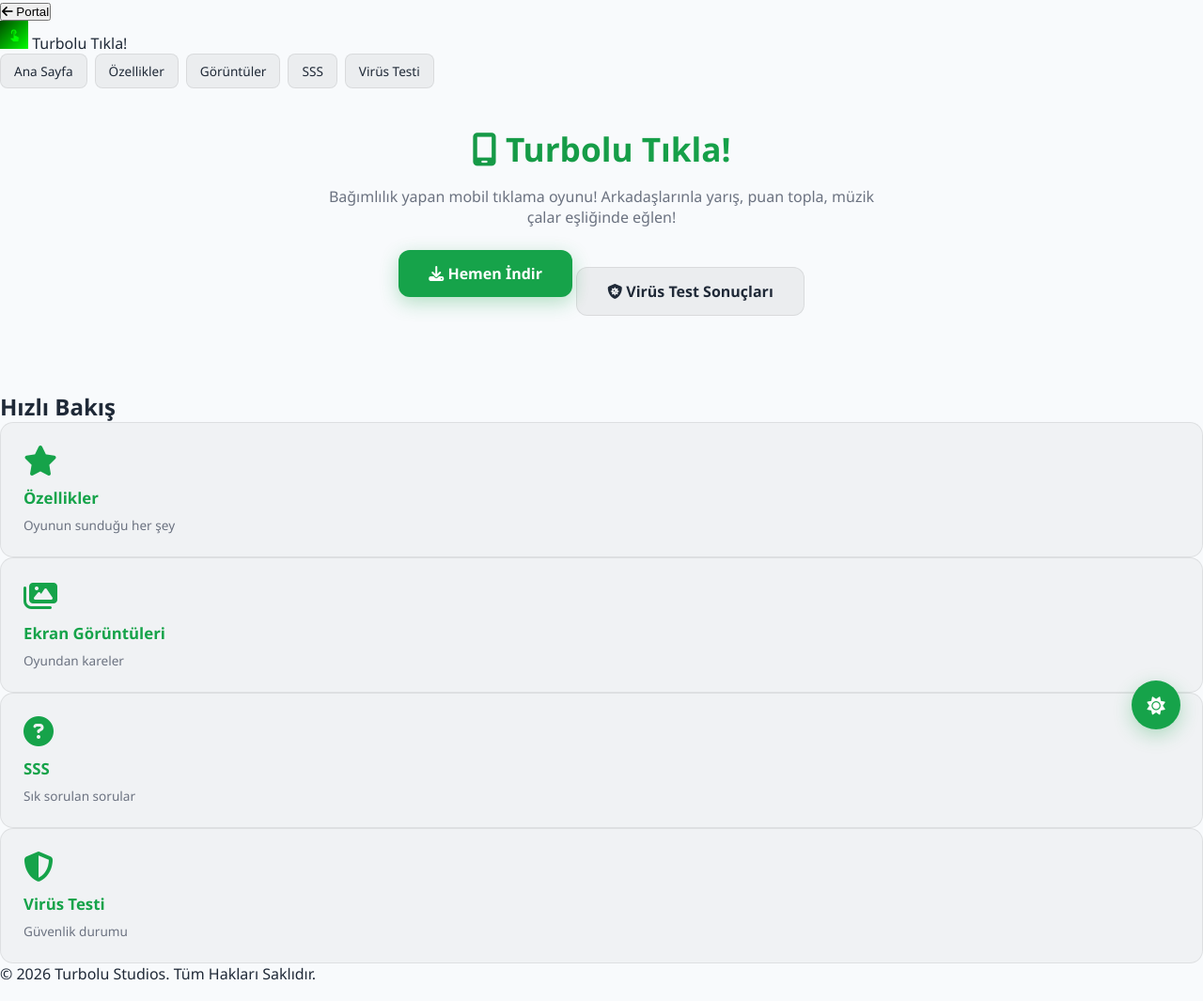
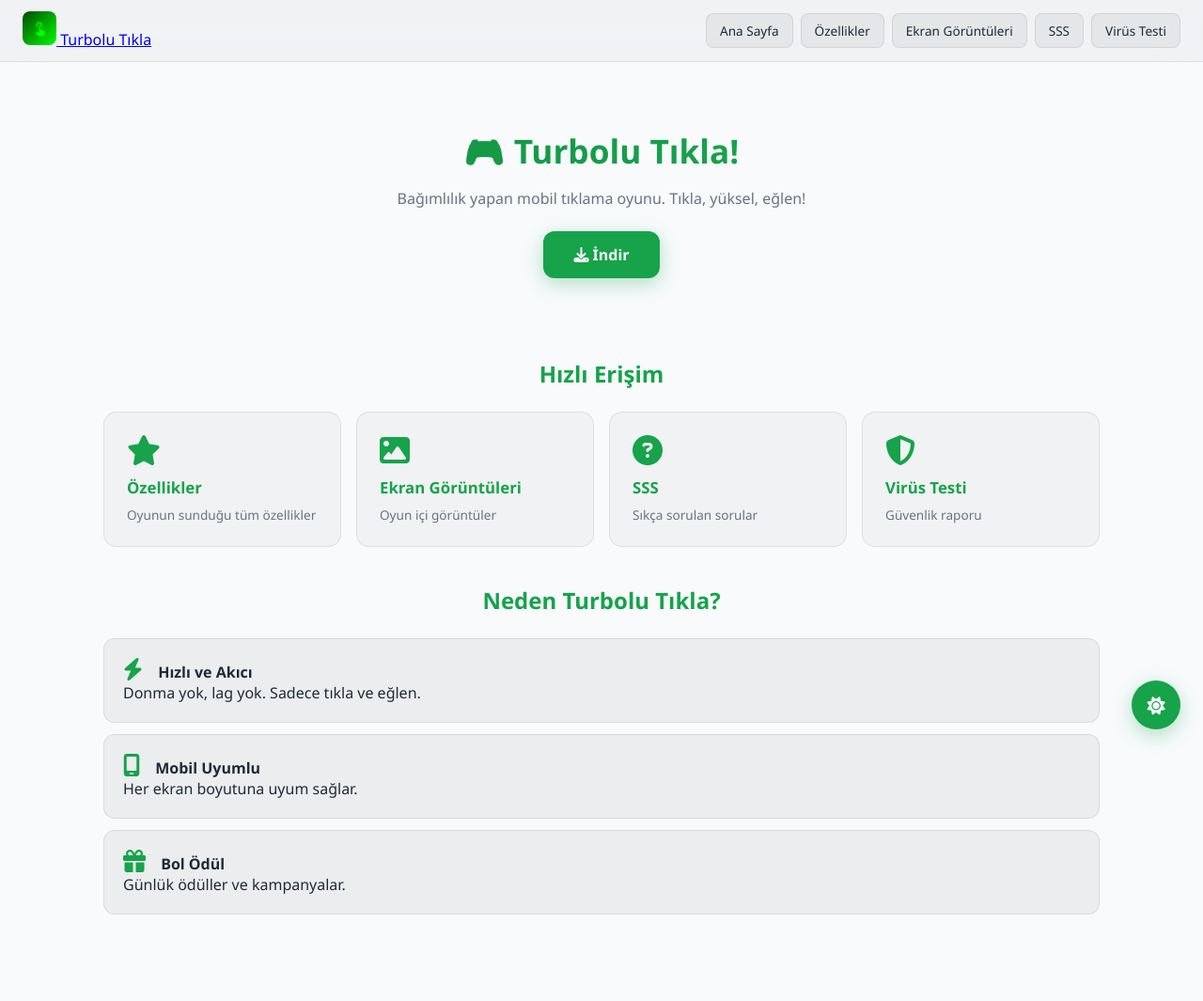
Before and after one commit to ereny116011-cloud/turboluweb, a plain HTML site: page tikla/index.html in a window 1280 px wide. Shown: the whole page at 94% size. Drawn offline with Linux system fonts and the light colour scheme.

Commit message:
Update index.html

```diff
--- a/tikla/index.html
+++ b/tikla/index.html
@@ -5,7 +5,6 @@
     <meta name="viewport" content="width=device-width, initial-scale=1.0, user-scalable=no">
     <title>Turbolu Tıkla! - Ana Sayfa</title>
     <link rel="icon" href="tikla.png" type="image/png">
-    <link rel="preload" as="image" href="tikla.png">
     <link rel="stylesheet" href="style.css">
     <link rel="stylesheet" href="https://cdnjs.cloudflare.com/ajax/libs/font-awesome/6.4.0/css/all.min.css">
     <script>
@@ -18,82 +17,79 @@
     </script>
 </head>
 <body>
-    <canvas id="steamCanvas" class="steam-canvas"></canvas>
-    <div class="steam-container">
-        <div class="steam-blob blob-1"></div>
-        <div class="steam-blob blob-2"></div>
-        <div class="steam-blob blob-3"></div>
-        <div class="steam-blob blob-4"></div>
-        <div class="steam-blob blob-5"></div>
-        <div class="steam-blob blob-6"></div>
-    </div>
-
-    <div class="tikla-container">
-        <nav class="tikla-navbar">
-            <button class="back-btn" onclick="window.location.href='/'">
-                <i class="fa-solid fa-arrow-left"></i> Portal
-            </button>
-            <div class="tikla-logo">
-                <img src="tikla.png" alt="Tıkla!" class="tikla-logo-img" width="30" height="30" fetchpriority="high" decoding="async">
-                Turbolu Tıkla!
-            </div>
+    <nav class="navbar">
+        <a href="/" class="logo">
+            <img src="tikla.png" alt="Turbolu Tıkla" width="36" height="36" style="border-radius:8px;">
+            Turbolu Tıkla
+        </a>
         <div class="nav-links">
-                <a href="index.html">Ana Sayfa</a>
+            <a href="/tikla/">Ana Sayfa</a>
             <a href="ozellikler.html">Özellikler</a>
-                <a href="ekran-goruntuleri.html">Görüntüler</a>
+            <a href="ekran-goruntuleri.html">Ekran Görüntüleri</a>
             <a href="sss.html">SSS</a>
             <a href="virus-testi.html">Virüs Testi</a>
         </div>
     </nav>
 
-        <header class="tikla-hero">
-            <h1><i class="fa-solid fa-mobile-screen"></i> Turbolu Tıkla!</h1>
-            <p>Bağımlılık yapan mobil tıklama oyunu! Arkadaşlarınla yarış, puan topla, müzik çalar eşliğinde eğlen!</p>
-            <div class="download-buttons">
-                <a href="https://github.com/ereny116011-cloud/turbolutikla/releases/download/APK/turbolutikla.apk" class="download-btn">
-                    <i class="fa-solid fa-download"></i> Hemen İndir
+    <div class="container">
+        <section class="tikla-hero">
+            <h1>🎮 Turbolu Tıkla!</h1>
+            <p>Bağımlılık yapan mobil tıklama oyunu. Tıkla, yüksel, eğlen!</p>
+            <a href="/tikla/download" class="download-btn">
+                <i class="fa-solid fa-download"></i> İndir
             </a>
-                <button class="virus-btn" onclick="window.location.href='virus-testi.html'">
-                    <i class="fa-solid fa-shield-virus"></i> Virüs Test Sonuçları
-                </button>
-            </div>
-        </header>
+        </section>
 
         <section class="tikla-section">
-            <h2>Hızlı Bakış</h2>
-            <div class="quick-links">
+            <h2 style="text-align:center; color: var(--accent); margin-bottom: 1.5rem;">Hızlı Erişim</h2>
+            <div class="quick-grid">
                 <a href="ozellikler.html" class="quick-card">
                     <i class="fa-solid fa-star"></i>
                     <h3>Özellikler</h3>
-                    <p>Oyunun sunduğu her şey</p>
+                    <p>Oyunun sunduğu tüm özellikler</p>
                 </a>
                 <a href="ekran-goruntuleri.html" class="quick-card">
-                    <i class="fa-solid fa-images"></i>
+                    <i class="fa-solid fa-image"></i>
                     <h3>Ekran Görüntüleri</h3>
-                    <p>Oyundan kareler</p>
+                    <p>Oyun içi görüntüler</p>
                 </a>
                 <a href="sss.html" class="quick-card">
                     <i class="fa-solid fa-circle-question"></i>
                     <h3>SSS</h3>
-                    <p>Sık sorulan sorular</p>
+                    <p>Sıkça sorulan sorular</p>
                 </a>
                 <a href="virus-testi.html" class="quick-card">
                     <i class="fa-solid fa-shield-halved"></i>
                     <h3>Virüs Testi</h3>
-                    <p>Güvenlik durumu</p>
+                    <p>Güvenlik raporu</p>
                 </a>
             </div>
         </section>
 
-        <footer class="tikla-footer">
-            <p>&copy; 2026 Turbolu Studios. Tüm Hakları Saklıdır.</p>
-        </footer>
+        <section class="tikla-section">
+            <h2 style="text-align:center; color: var(--accent); margin-bottom: 1.5rem;">Neden Turbolu Tıkla?</h2>
+            <div class="feature-item">
+                <i class="fa-solid fa-bolt"></i>
+                <strong>Hızlı ve Akıcı</strong>
+                <p>Donma yok, lag yok. Sadece tıkla ve eğlen.</p>
+            </div>
+            <div class="feature-item">
+                <i class="fa-solid fa-mobile-screen"></i>
+                <strong>Mobil Uyumlu</strong>
+                <p>Her ekran boyutuna uyum sağlar.</p>
+            </div>
+            <div class="feature-item">
+                <i class="fa-solid fa-gift"></i>
+                <strong>Bol Ödül</strong>
+                <p>Günlük ödüller ve kampanyalar.</p>
+            </div>
+        </section>
     </div>
 
+    <canvas id="steamCanvas"></canvas>
     <button id="themeToggle" class="theme-toggle" title="Tema Değiştir">
         <i class="fa-solid fa-moon"></i>
     </button>
-
     <script src="script.js"></script>
 </body>
 </html>
```
Lines whose indentation alone changed are shown as unchanged.
